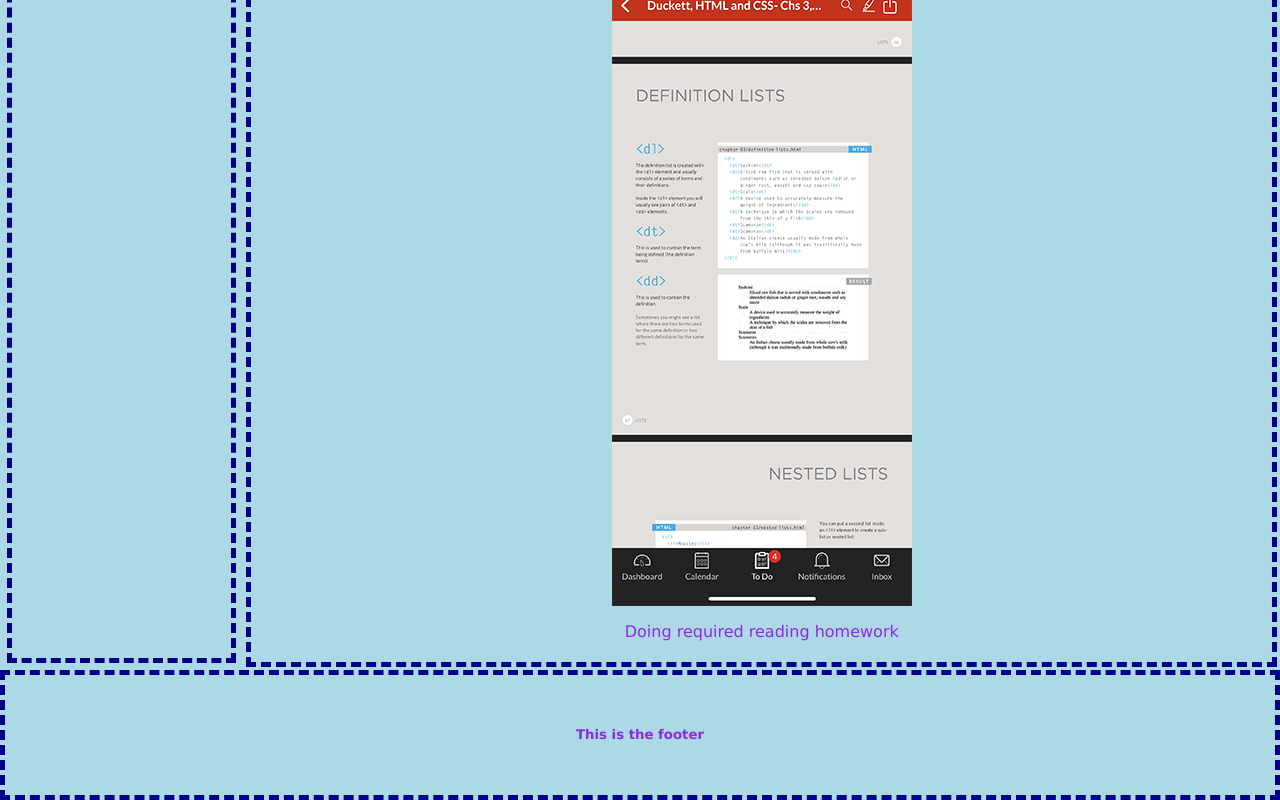
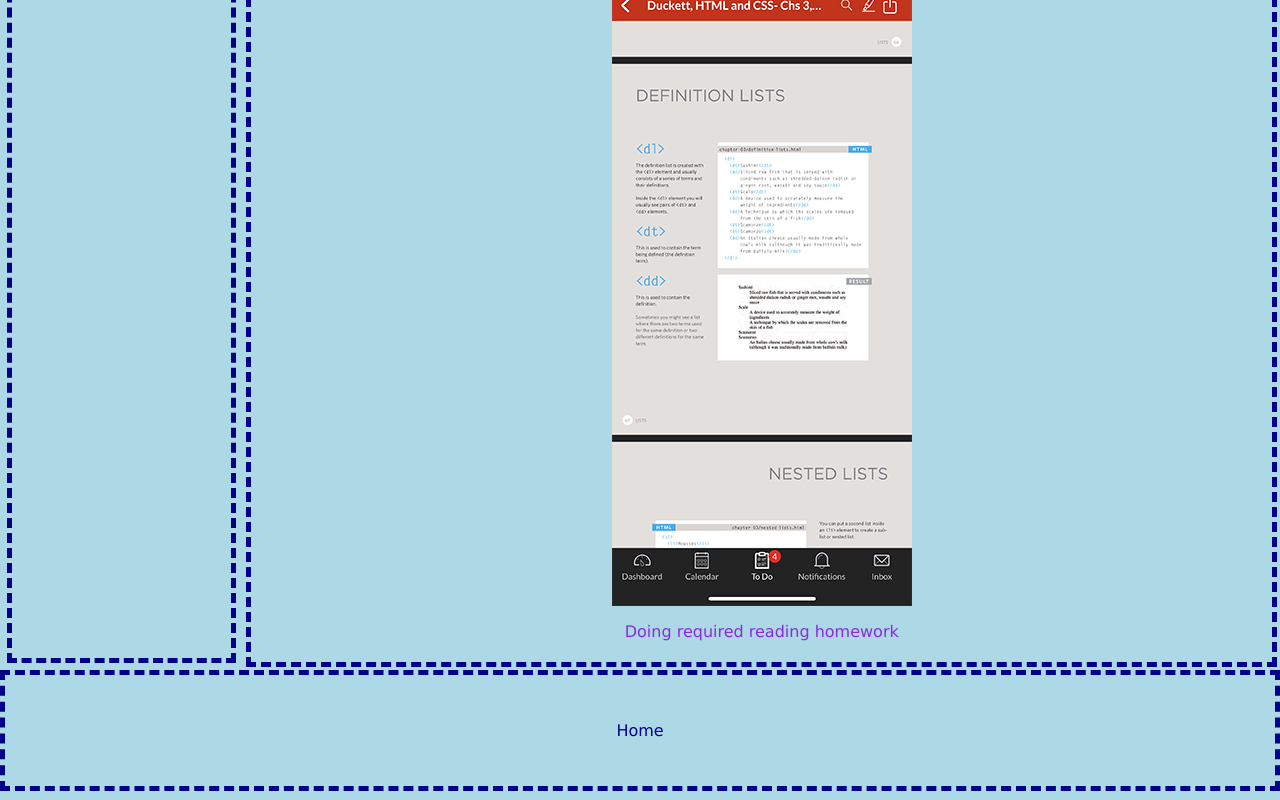
Before and after one commit to Vorple-Sky/VisCom-2, a plain HTML site: page Gabany_Hannah_thefeed/thefeed.html in a window 1280 px wide. Shown: the part 9674-10474 px from the top of the page. Drawn offline with Linux system fonts and the light colour scheme.

Commit message:
finished

```diff
--- a/Gabany_Hannah_thefeed/thefeed.html
+++ b/Gabany_Hannah_thefeed/thefeed.html
@@ -124,7 +124,9 @@
       </main>
     </div>
     <footer>
-      <h5>This is the footer</h5>
+      <a href="index.html">
+        <p>Home</p>
+      </a>
     </footer>
   </body>
 </html>
```
Also changed, not shown: 1 other file.
